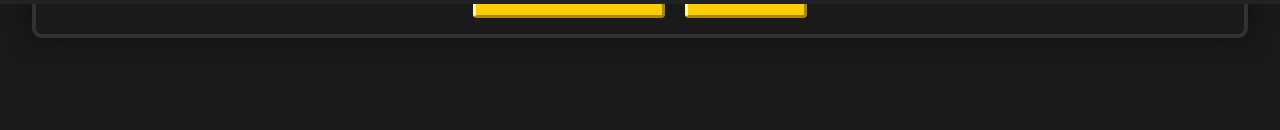
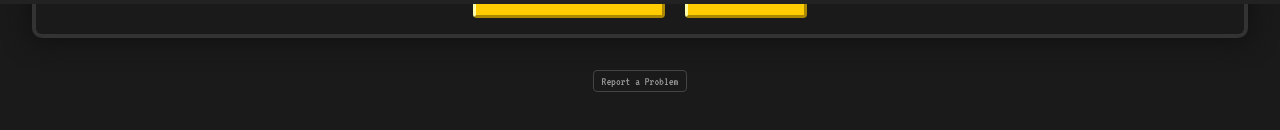
Before and after one commit to karllegson/witwars, a React (Vite) app: page /profile in a window 1280 px wide. Shown: the part 796-926 px from the top of the page. Built offline with nearby package versions, Linux system fonts and the light colour scheme; no server answers; the database is empty; sample sign-in values are in the browser's storage.

Commit message:
added a report a problem button

```diff
--- a/src/components/AppContainer.tsx
+++ b/src/components/AppContainer.tsx
@@ -1,10 +1,12 @@
 import styled from 'styled-components';
 
 const AppContainer = styled.div`
-  padding: 32px 16px 80px 16px;
+  padding: 32px 16px 20px 16px;
   min-height: 100vh;
   background: #1a1a1a;
   color: #fff;
+  display: flex;
+  flex-direction: column;
 `;
 
 export default AppContainer;
--- a/src/pages/Profile.tsx
+++ b/src/pages/Profile.tsx
@@ -44,6 +44,7 @@ const StatsLabel = styled.div`
   font-family: 'VT323', monospace;
   font-size: 18px;
   color: #ccc;
+  margin-right: 12px;
 `;
 
 const StatsValue = styled.div`
@@ -854,6 +855,7 @@ const BG_COLORS: BgColor[] = ['b6e3f4', 'c0aede', 'd1d4f9', 'ffd5dc', 'fffadd',
               <StatsRow>
                 <StatsLabel>Bio:</StatsLabel>
                 <StatsValue style={{ width: 220 }}>
+                  <div style={{ position: 'relative', width: '100%' }}>
                     <textarea
                       value={bio}
                       onChange={e => setBioState(e.target.value)}
@@ -865,9 +867,15 @@ const BG_COLORS: BgColor[] = ['b6e3f4', 'c0aede', 'd1d4f9', 'ffd5dc', 'fffadd',
                         fontSize: 16,
                         background: '#2b2b2b',
                         color: '#eee',
-                      border: '1px solid #444'
+                        border: '1px solid #444',
+                        resize: 'none',
+                        paddingBottom: '16px'
                       }}
                     />
+                    <div style={{ position: 'absolute', bottom: '0', right: '5px', fontSize: '12px', color: '#999' }}>
+                      {bio ? bio.length : 0}/80
+                    </div>
+                  </div>
                 </StatsValue>
               </StatsRow>
               <StatsRow>
@@ -899,7 +907,7 @@ const BG_COLORS: BgColor[] = ['b6e3f4', 'c0aede', 'd1d4f9', 'ffd5dc', 'fffadd',
               <StatsTitle>ACCOUNT INFO</StatsTitle>
               <StatsRow>
                 <StatsLabel>Bio:</StatsLabel>
-                <StatsValue>{bio || <span style={{ color: '#888' }}>No bio set</span>}</StatsValue>
+                <StatsValue style={{ maxWidth: '250px', overflow: 'hidden', textOverflow: 'ellipsis', whiteSpace: 'nowrap' }}>{bio || <span style={{ color: '#888' }}>No bio set</span>}</StatsValue>
               </StatsRow>
               <StatsRow>
                 <StatsLabel>Location:</StatsLabel>
@@ -946,8 +954,29 @@ const BG_COLORS: BgColor[] = ['b6e3f4', 'c0aede', 'd1d4f9', 'ffd5dc', 'fffadd',
               <RetroButton title="LOGOUT" onClick={handleLogout} />
             </div>
           )}
+
+
         </Content>
       </RetroWindow>
+
+      {/* Small Report a Problem button outside the RetroWindow */}
+      <div style={{ display: 'flex', justifyContent: 'center', marginTop: 16, marginBottom: 24 }}>
+        <button
+          onClick={() => alert('Problem report submitted!')}
+          style={{
+            fontSize: '12px',
+            color: '#999',
+            background: 'transparent',
+            border: '1px solid #444',
+            padding: '4px 8px',
+            borderRadius: '4px',
+            cursor: 'pointer',
+            fontFamily: 'VT323, monospace'
+          }}
+        >
+          Report a Problem
+        </button>
+      </div>
     </AppContainer>
   );
 };
--- a/src/pages/Rankings.tsx
+++ b/src/pages/Rankings.tsx
@@ -31,7 +31,9 @@ const Subtitle = styled.div`
 
 const RankingList = styled.div`
   max-width: 500px;
+  width: 100%;
   margin: 0 auto;
+  overflow: hidden;
 `;
 
 const RankRow = styled.div<{ highlight?: boolean }>`
@@ -46,6 +48,8 @@ const RankRow = styled.div<{ highlight?: boolean }>`
   font-size: 22px;
   cursor: pointer;
   transition: all 0.2s ease;
+  max-width: 100%;
+  overflow: hidden;
 
   &:hover {
     border-color: #666;
@@ -76,25 +80,27 @@ const ExpandedContent = styled.div`
   display: flex;
   flex-direction: column;
   gap: 8px;
+  width: 100%;
+  overflow: hidden;
 `;
 
 const UserDetail = styled.div`
   display: flex;
-  margin-bottom: 6px;
-  justify-content: space-between;
+  flex-direction: column;
+  margin-bottom: 12px;
   width: 100%;
 `;
 
 const DetailLabel = styled.span`
   color: #999;
-  width: 80px;
-  flex-shrink: 0;
+  margin-bottom: 4px;
 `;
 
 const DetailValue = styled.span`
   color: #fff;
-  flex-grow: 1;
-  text-align: right;
+  word-wrap: break-word;
+  overflow-wrap: break-word;
+  font-size: 18px;
 `;
 
 const AddFriendButton = styled.button`
```
Lines whose indentation alone changed are shown as unchanged.
